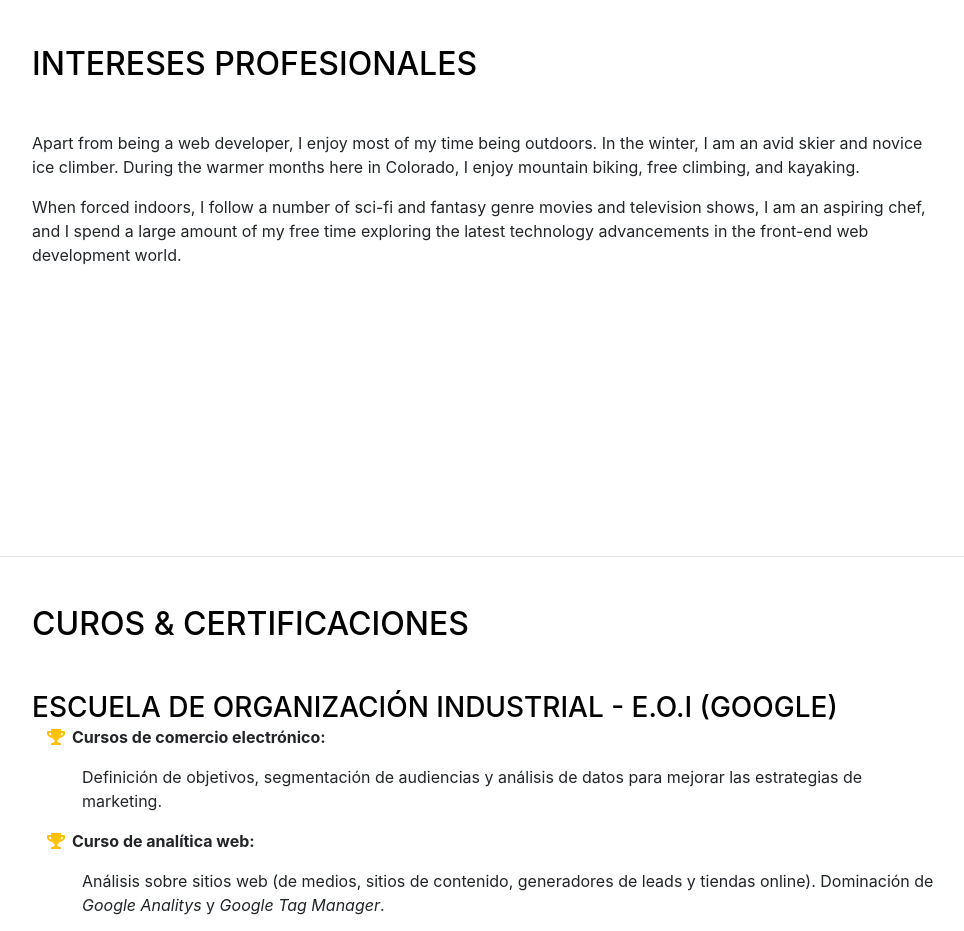
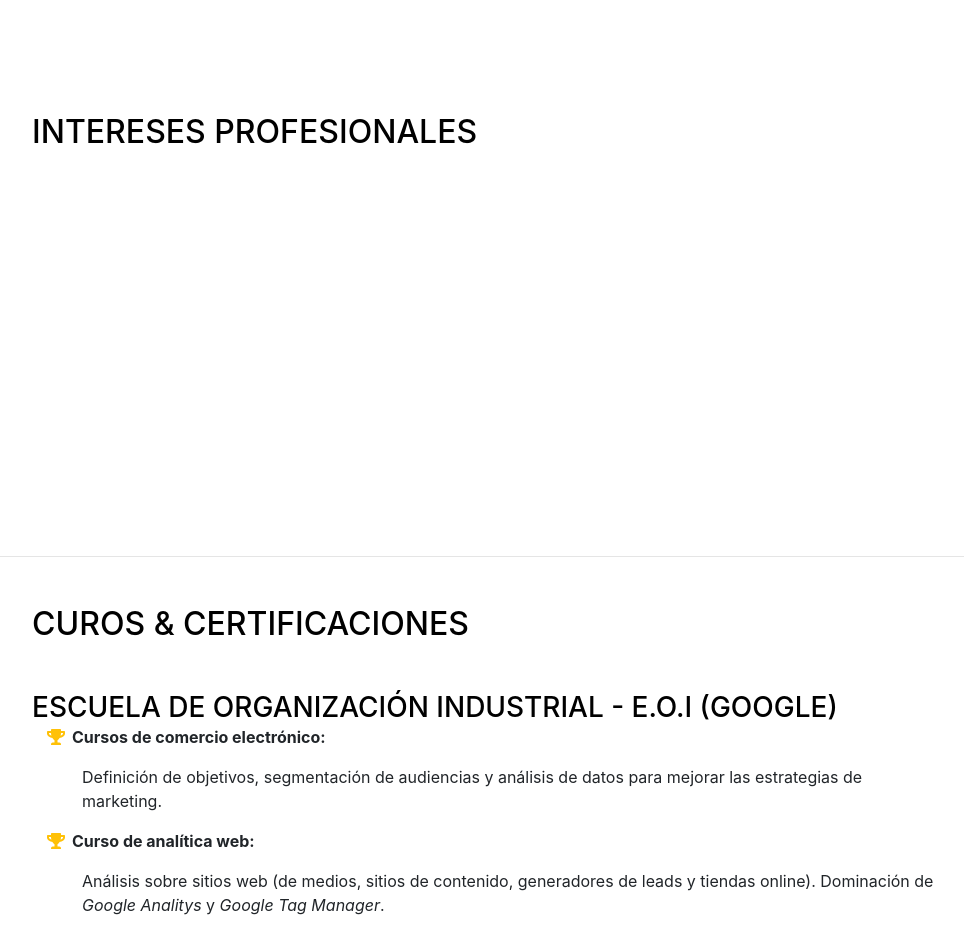
Before and after one commit to 3rChuss/JesusAbril, a website with bundled scripts: page index.html in a window 1280 px wide. Shown: the part 3660-4591 px from the top of the page, without its empty margins (288-1252 px from the left). Built offline with nearby package versions, Linux system fonts and the light colour scheme; a web font is replaced by a local one.

Commit message:
actualizado

```diff
--- a/index.html
+++ b/index.html
@@ -241,8 +241,8 @@
     <section class="resume-section p-3 p-lg-5 d-flex align-items-center" id="interests">
       <div class="w-100">
         <h2 class="mb-5">Intereses Profesionales</h2>
-        <p>Apart from being a web developer, I enjoy most of my time being outdoors. In the winter, I am an avid skier and novice ice climber. During the warmer months here in Colorado, I enjoy mountain biking, free climbing, and kayaking.</p>
-        <p class="mb-0">When forced indoors, I follow a number of sci-fi and fantasy genre movies and television shows, I am an aspiring chef, and I spend a large amount of my free time exploring the latest technology advancements in the front-end web development world.</p>
+        <p></p>
+        <p class="mb-0"></p>
       </div>
     </section>
 
```
